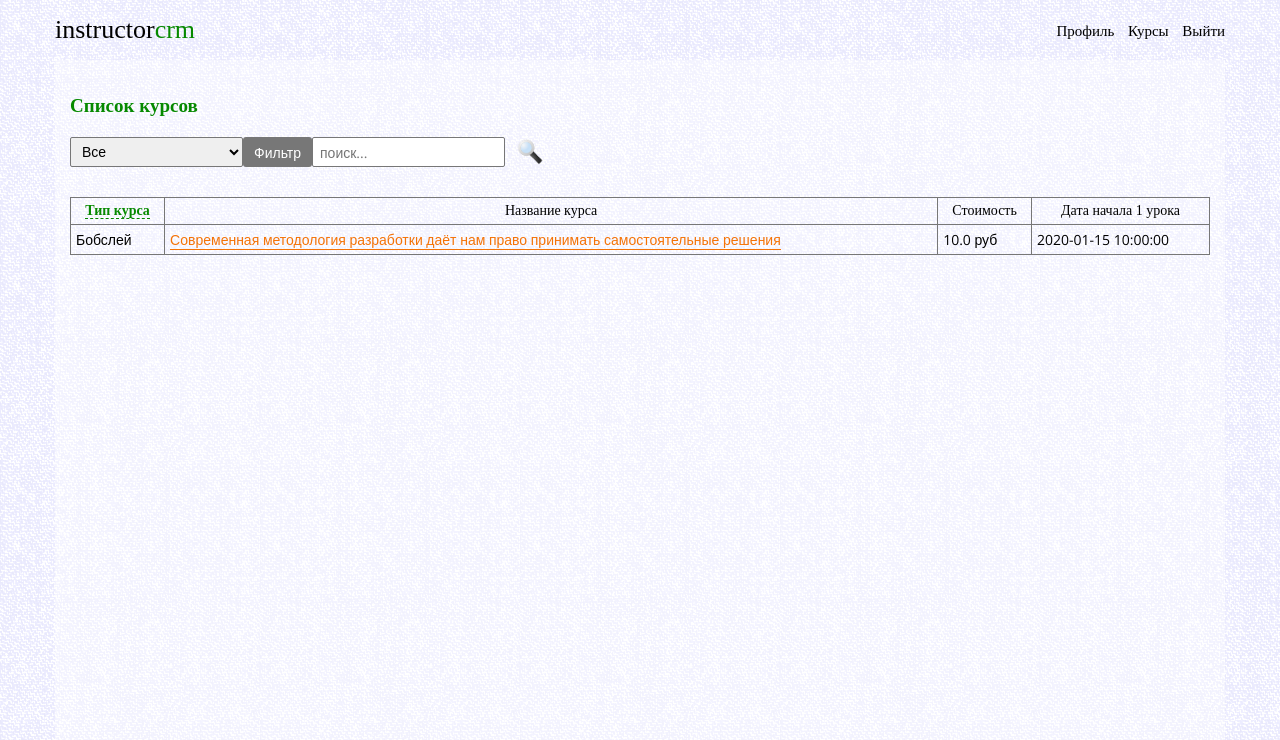
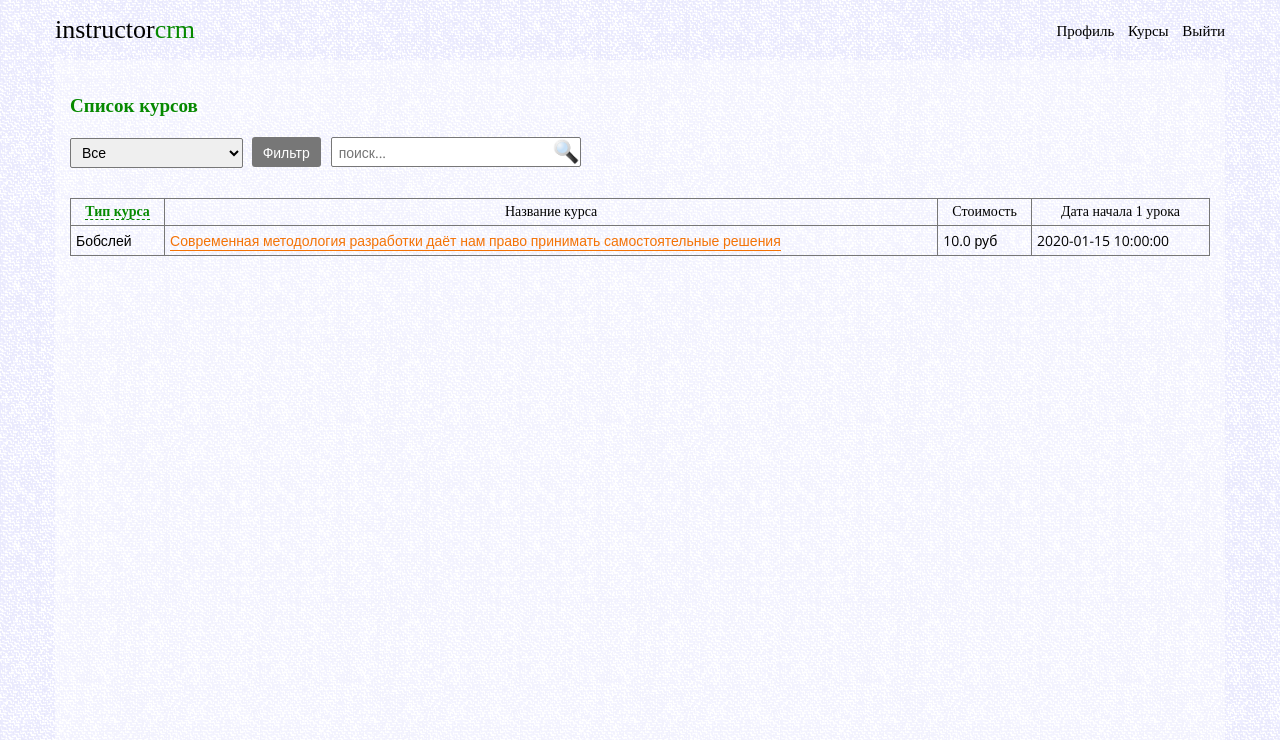
Before and after one commit to DenisDudnik/CRM_instructor, a Django app: page /courses_list/ in a window 1280 px wide. Shown: the top 740 px of the page. Run offline with Django 4.2, Linux system fonts and the light colour scheme; a user stored in the database is signed in; data comes from the database, SQL or seed files in the repository; tables that the repository leaves empty hold one stand-in row (values such as "Sample post"); parts of the project's set-up code (start-up, migrations or seed data) failed here and were passed over.

Commit message:
front: course filter, course details

```diff
--- a/courses/templates/courses/course_list.html
+++ b/courses/templates/courses/course_list.html
@@ -6,7 +6,6 @@
     <div class="title">{{ title | capfirst }}</div>
     <div class="row-reverse">
         <div class="filter-container margin-b-10">
-            <form>
             <div class="row-wrap">
                 <form class="item" action="" method="get">
                     <select name="filter">
@@ -20,12 +19,10 @@
 
                         {% endfor %}
                     </select>
-                        <input type="submit" value="Фильтр">
+                    <input type="submit" value="Фильтр" class="margin-l-5">
                 </form>
-                    <div class="item"><input id="search" placeholder="поиск..."></div>
-                    <div class="item"><input type="submit" class="search" value=""></div>
+                <div class="item"><input id="search" placeholder="поиск..." class="search-input"></div>
             </div>
-            </form>
         </div>
         <div class="add-container margin-b-10">
             {% if user.role == 'M' or user.role == 'H' %}
```
Lines whose indentation alone changed are shown as unchanged.
